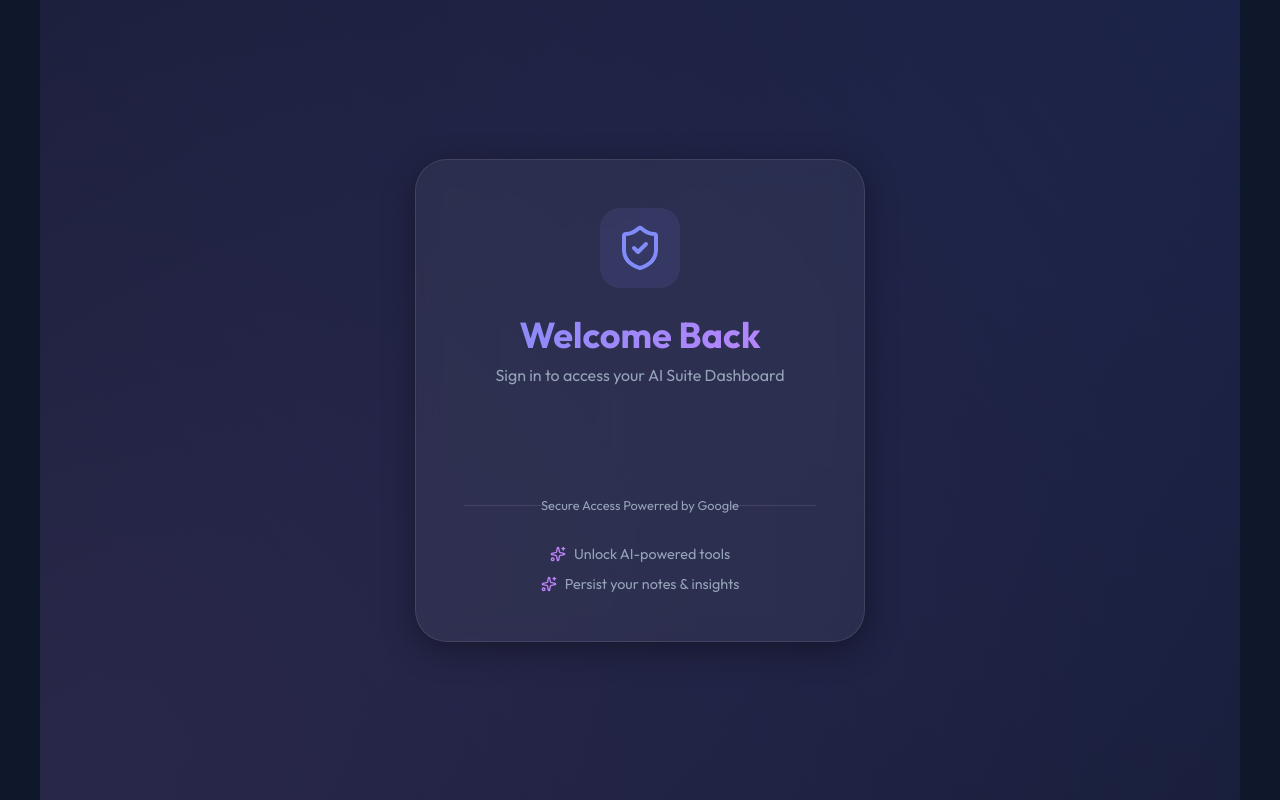
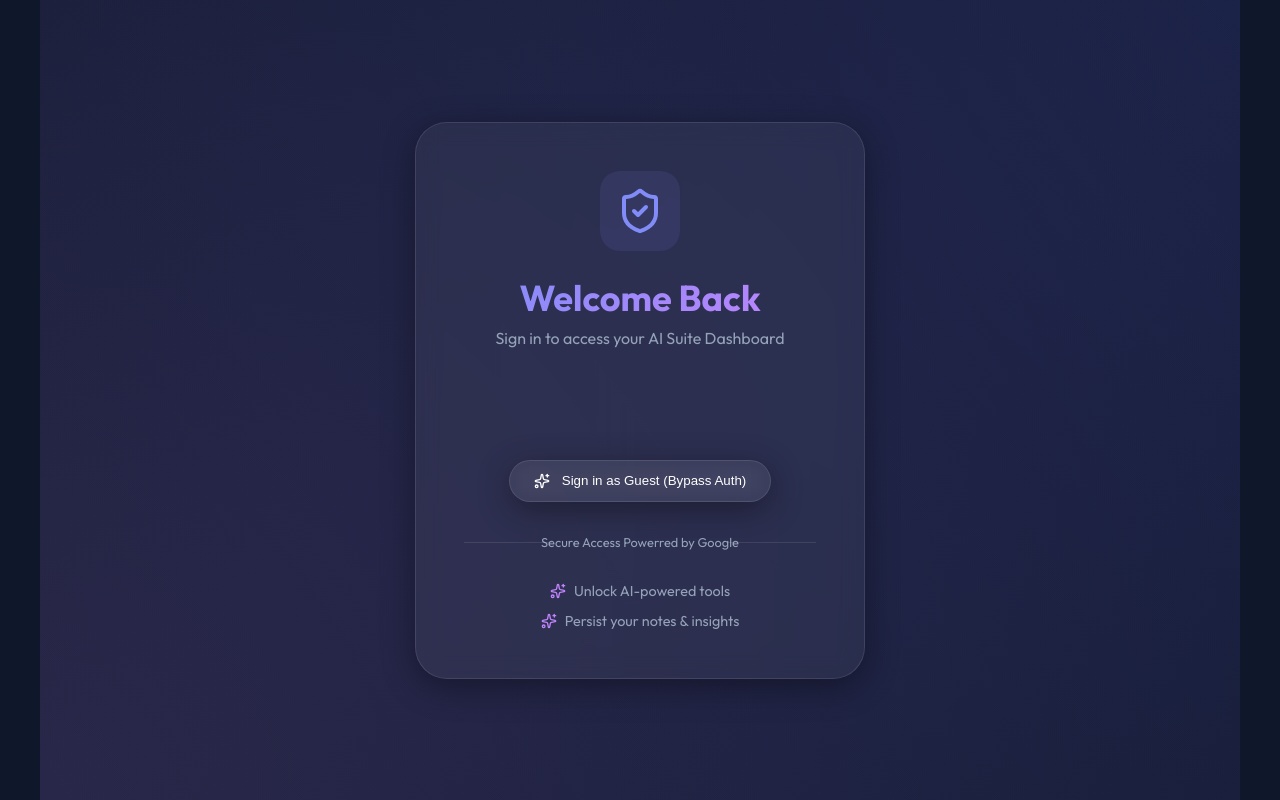
Before and after one commit to geetabandla10/build-with-ai, a React (Vite) app: page /login in a window 1280 px wide. Built offline with nearby package versions, Linux system fonts and the light colour scheme; no server answers.

Commit message:
feat: add guest login bypass and resolve blank screen config

```diff
--- a/package.json
+++ b/package.json
@@ -9,6 +9,9 @@
     "preview": "vite preview"
   },
   "devDependencies": {
+    "@types/react": "^19.2.14",
+    "@types/react-dom": "^19.2.3",
+    "@vitejs/plugin-react": "^6.0.1",
     "typescript": "~5.9.3",
     "vite": "^8.0.0"
   },
--- a/src/App.css
+++ b/src/App.css
@@ -67,6 +67,32 @@
 .login-subtitle { color: var(--text-muted); }
 .login-body { display: flex; flex-direction: column; gap: 2rem; }
 .google-btn-wrapper { display: flex; justify-content: center; }
+
+.guest-login-wrapper {
+  display: flex;
+  justify-content: center;
+}
+
+.guest-login-btn {
+  display: flex;
+  align-items: center;
+  gap: 0.75rem;
+  padding: 0.75rem 1.5rem;
+  border-radius: 99px;
+  border: 1px solid rgba(255, 255, 255, 0.1);
+  color: #fff;
+  cursor: pointer;
+  font-weight: 500;
+  transition: all 0.2s ease;
+  background: rgba(255, 255, 255, 0.05);
+}
+
+.guest-login-btn:hover {
+  background: rgba(255, 255, 255, 0.12);
+  transform: translateY(-2px);
+  border-color: rgba(129, 140, 248, 0.4);
+  box-shadow: 0 8px 24px rgba(0, 0, 0, 0.2);
+}
 
 .login-divider {
   position: relative;
--- a/src/context/AuthContext.jsx
+++ b/src/context/AuthContext.jsx
@@ -20,13 +20,23 @@ export const AuthProvider = ({ children }) => {
     localStorage.setItem('user', JSON.stringify(userData));
   };
 
+  const guestLogin = () => {
+    const userData = {
+      name: 'Guest User',
+      email: 'guest@example.com',
+      picture: 'https://api.dicebear.com/7.x/avataaars/svg?seed=Guest',
+    };
+    setUser(userData);
+    localStorage.setItem('user', JSON.stringify(userData));
+  };
+
   const logout = () => {
     setUser(null);
     localStorage.removeItem('user');
   };
 
   return (
-    <AuthContext.Provider value={{ user, login, logout }}>
+    <AuthContext.Provider value={{ user, login, guestLogin, logout }}>
       {children}
     </AuthContext.Provider>
   );
--- a/src/pages/LoginPage.jsx
+++ b/src/pages/LoginPage.jsx
@@ -5,7 +5,7 @@ import { useNavigate } from 'react-router-dom';
 import { ShieldCheck, Sparkles } from 'lucide-react';
 
 const LoginPage = () => {
-  const { login } = useAuth();
+  const { login, guestLogin } = useAuth();
   const navigate = useNavigate();
 
   const handleSuccess = (credentialResponse) => {
@@ -35,6 +35,16 @@ const LoginPage = () => {
             />
           </div>
 
+          <div className="guest-login-wrapper">
+             <button
+               className="guest-login-btn glass"
+               onClick={() => { guestLogin(); navigate('/notes'); }}
+             >
+               <Sparkles size={16} />
+               <span>Sign in as Guest (Bypass Auth)</span>
+             </button>
+          </div>
+
           <div className="login-divider">
             <span>Secure Access Powerred by Google</span>
           </div>
```
Also changed, not shown: 1 other file (tests, documents, lock files or other folders).
